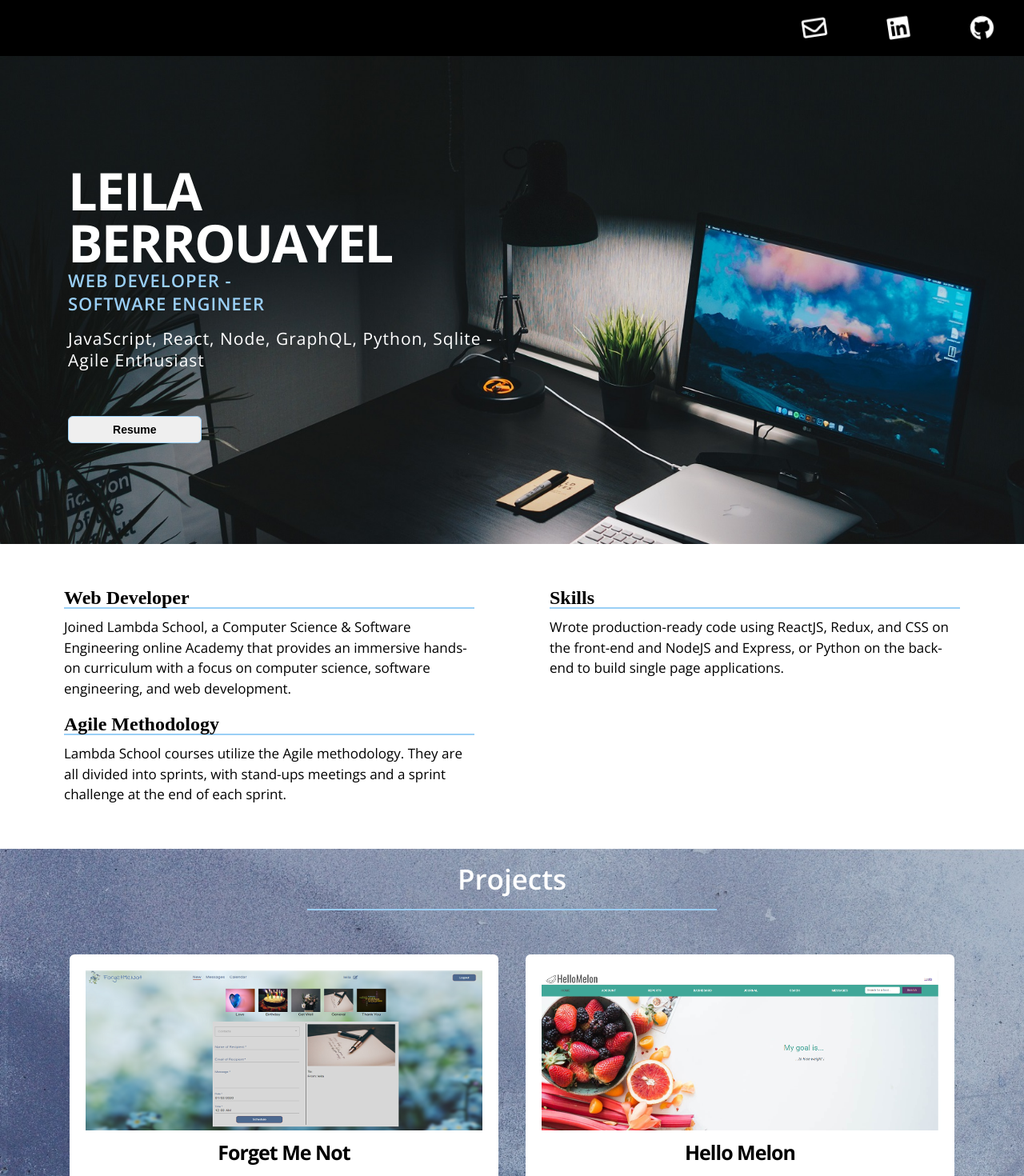
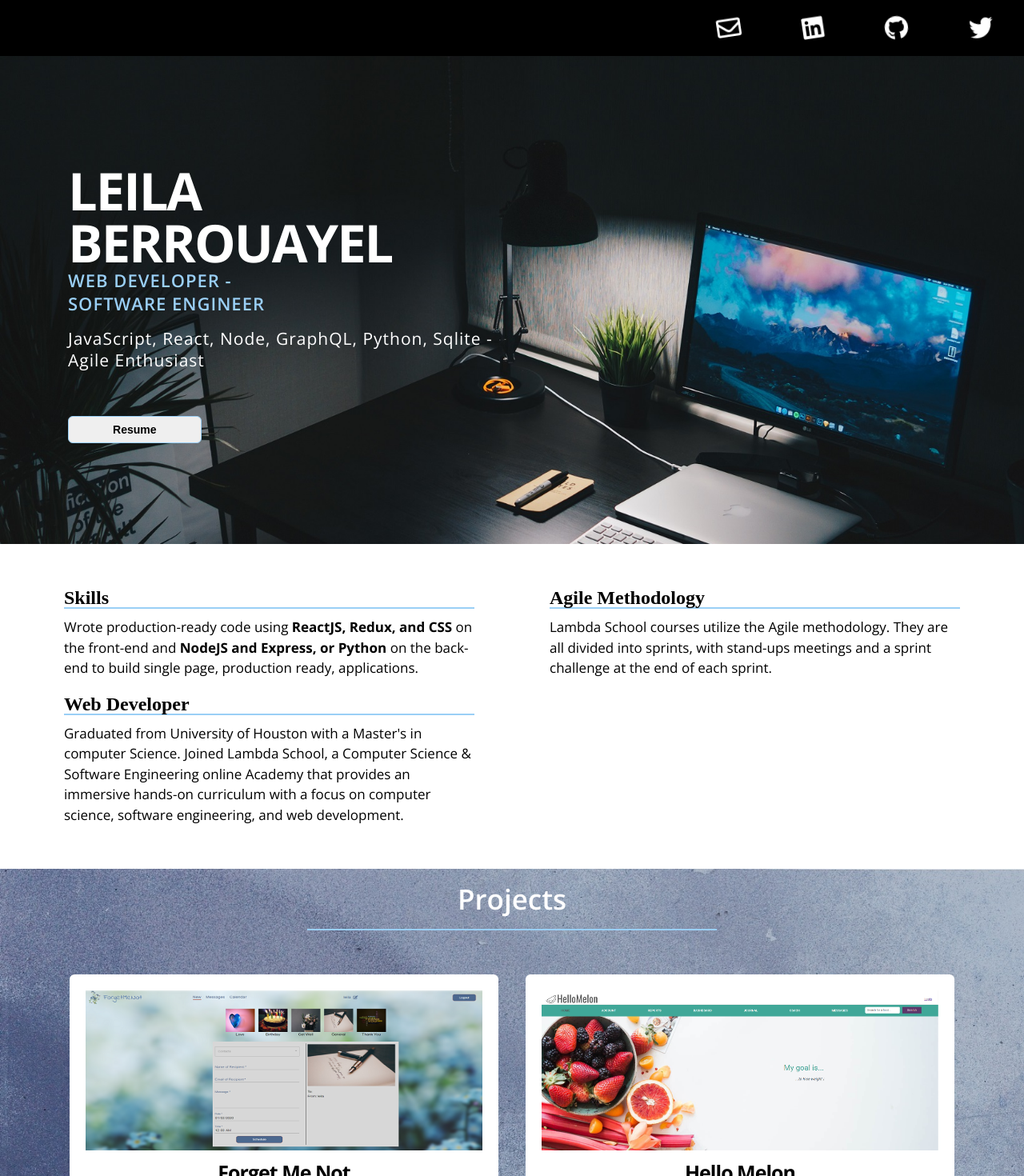
Before and after one commit to leila100/portfolio, a React (Create React App) app in the folder website/: page / in a window 1280 px wide. Shown: the top 1470 px of the page at 80% size. Built offline with nearby package versions, Linux system fonts and the light colour scheme.

Commit message:
Add twitter link and some wording in About

```diff
--- a/website/src/components/About/About.js
+++ b/website/src/components/About/About.js
@@ -7,17 +7,11 @@ const About = () => {
     <AboutSection>
       <Descriptions>
         <Description>
-          <Title>Web Developer</Title>
-          <Text>
-            Joined Lambda School, a Computer Science & Software Engineering online Academy that provides an immersive
-            hands-on curriculum with a focus on computer science, software engineering, and web development.
-          </Text>
-        </Description>
-        <Description>
           <Title>Skills</Title>
           <Text>
-            Wrote production-ready code using ReactJS, Redux, and CSS on the front-end and NodeJS and Express, or Python
-            on the back-end to build single page applications.
+            Wrote production-ready code using <strong>ReactJS, Redux, and CSS</strong> on the front-end and{" "}
+            <strong>NodeJS and Express, or Python</strong> on the back-end to build single page, production ready,
+            applications.
           </Text>
         </Description>
         <Description>
@@ -27,6 +21,14 @@ const About = () => {
             meetings and a sprint challenge at the end of each sprint.
           </Text>
         </Description>
+        <Description>
+          <Title>Web Developer</Title>
+          <Text>
+            Graduated from University of Houston with a Master's in computer Science. Joined Lambda School, a Computer
+            Science & Software Engineering online Academy that provides an immersive hands-on curriculum with a focus on
+            computer science, software engineering, and web development.
+          </Text>
+        </Description>
       </Descriptions>
     </AboutSection>
   );
--- a/website/src/components/About/aboutStyles.js
+++ b/website/src/components/About/aboutStyles.js
@@ -42,4 +42,7 @@ export const Title = styled.h3`
 export const Text = styled.p`
   font-size: 1.7rem;
   line-height: 1.5;
+  strong {
+    font-weight: 700;
+  }
 `;
--- a/website/src/components/navigation/IconsNav.js
+++ b/website/src/components/navigation/IconsNav.js
@@ -21,6 +21,11 @@ const IconsNav = () => {
           <i className='fab fa-github' />
         </a>
       </Swing>
+      <Swing forever duration={2000} delay={1000}>
+        <a href='https://twitter.com/nb_leila' target='_blank' rel='noopener noreferrer'>
+          <i className='fab fa-twitter' />
+        </a>
+      </Swing>
     </NavIcons>
   );
 };
```
